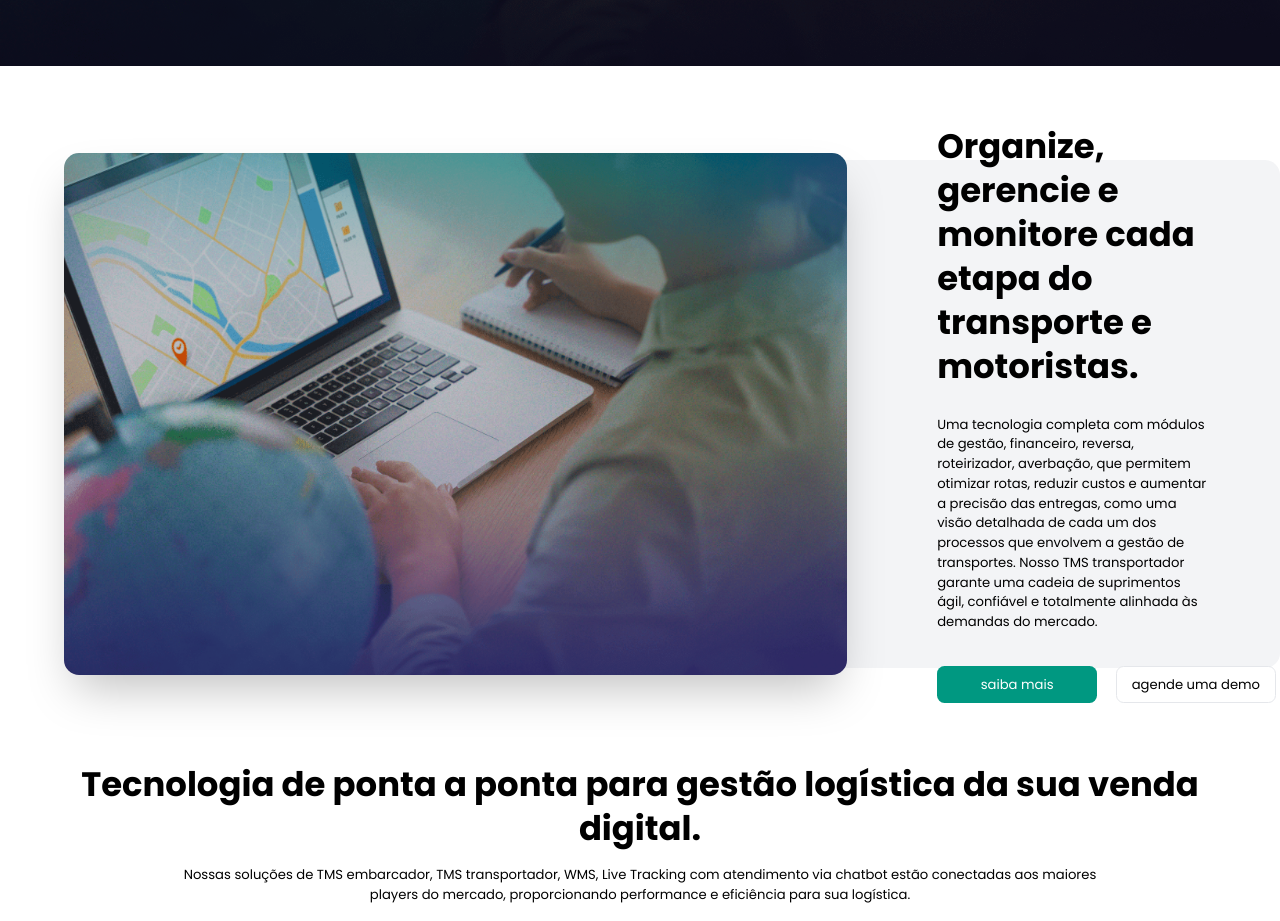
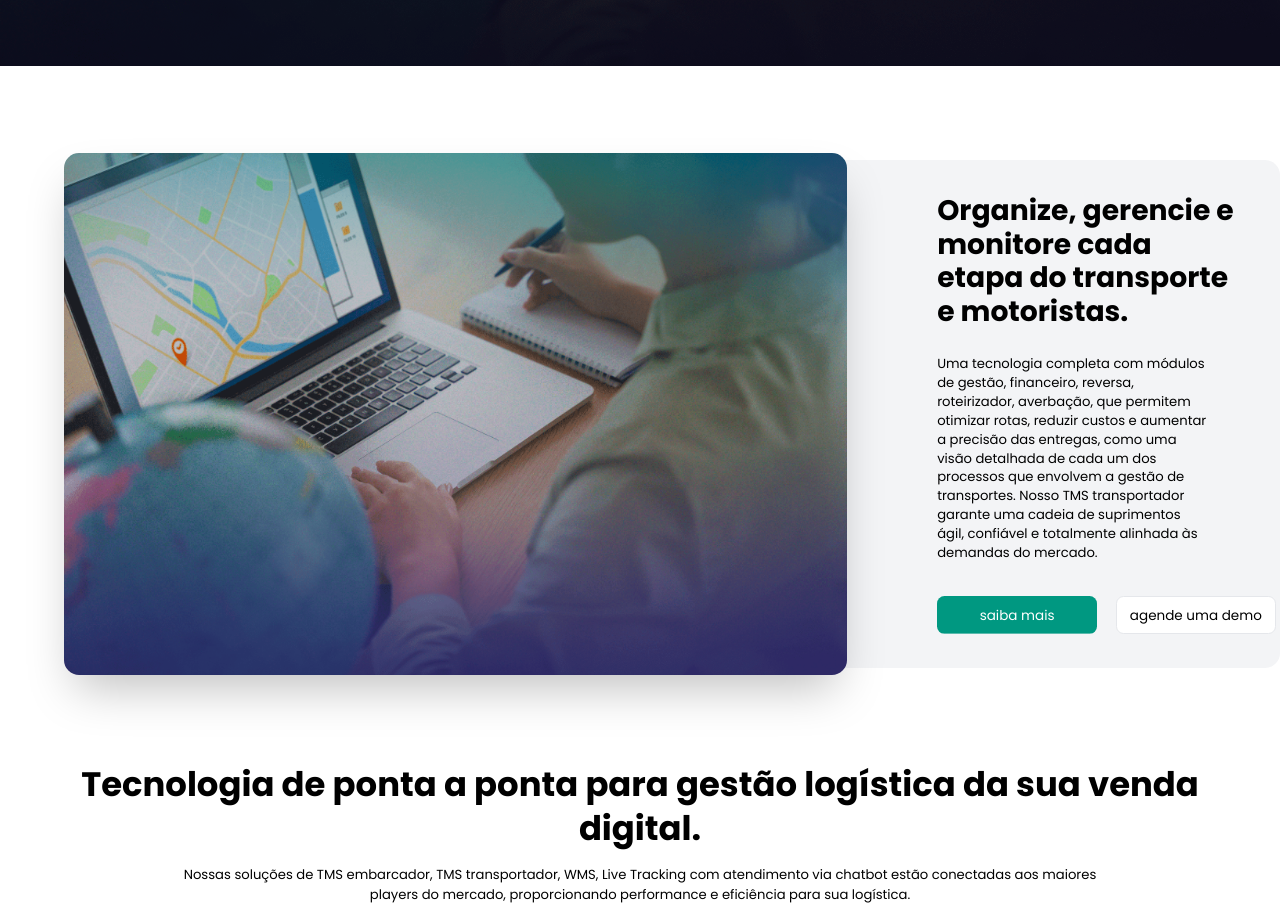
Before and after one commit to uxgroup1/uxgroup2024, a Next.js app: page /trux in a window 1280 px wide. Shown: the part 800-1721 px from the top of the page. Built offline with nearby package versions, Linux system fonts and the light colour scheme.

Commit message:
Teste de responsividade

```diff
--- a/src/components/produtos/institucional/index.tsx
+++ b/src/components/produtos/institucional/index.tsx
@@ -48,36 +48,36 @@ export default function ProductInstitutional({
   }
 
   return (
-    <section className="bg-white max-w-[1996px] w-full lg:h-[80vh]">
+    <section className="bg-white max-w-[1996px] w-full xl:h-[80vh] lg:h-[80vh]">
       <div className="relative h-full flex">
         <div className="h-full lg:w-1/3"></div>
-        <div className="hidden w-3/4 rounded-2xl  bg-gray-100 h-full lg:block"></div>
+        <div className="hidden w-3/4 rounded-2xl  bg-gray-100 xl:h-full  lg:block"></div>
 
         <div className="w-[90%] flex items-center flex-col justify-center h-full lg:px-0  lg:py-10 mx-auto lg:absolute lg:inset-x-0">
           <div className="lg:flex lg:items-center">
             <Image
               src={banner}
-              className="w-full lg:w-[52rem] rounded-2xl shadow-2xl "
+              className="w-full xl:w-[52rem] lg:w-[30rem] rounded-2xl shadow-2xl "
               width={100}
               height={100}
               alt="ESG"
             />
 
             <div className="flex w-full lg:pl-24 lg:w-4/5 flex-col gap-5 mt-8 lg:px-10 lg:mt-0">
-              <h1 className="text-black lg:w-[90%] ">{title}</h1>
+              <h1 className="text-black xl:text-3xl lg:text-xl lg:w-[90%] ">{title}</h1>
 
-              <p className="lg:w-4/5 w-full text-black">{text}</p>
+              <p className="lg:w-4/5 w-full xl:text-sm lg:text-[0.7rem] text-black">{text}</p>
 
               <div className="flex lg:flex-row flex-col items-center gap-5">
                 <button
-                  className={`lg:w-[170px] w-full  h-10 rounded-lg text-white hover:font-semibold transition-all`}
+                  className={`xl:w-[170px] lg:w-[150px] xl:text-[0.9rem] lg:text-xs w-full  h-10 rounded-lg text-white hover:font-semibold transition-all`}
                   style={buttonStyle}
                   onMouseEnter={() => setHovered(true)}
                   onMouseLeave={() => setHovered(false)}
                 >
                   <Link href={linkButtonTwo}>{textButtonOne}</Link>
                 </button>
-                <button className="lg:w-[170px] border w-full  h-10 rounded-lg text-black hover:font-semibold transition-all">
+                <button className="xl:w-[170px] lg:w-[150px] xl:text-[0.9rem] lg:text-xs border w-full  h-10 rounded-lg text-black hover:font-semibold transition-all">
                   <Link href={linkButtonOne}> {textButtonTwo}</Link>
                 </button>
               </div>
```
